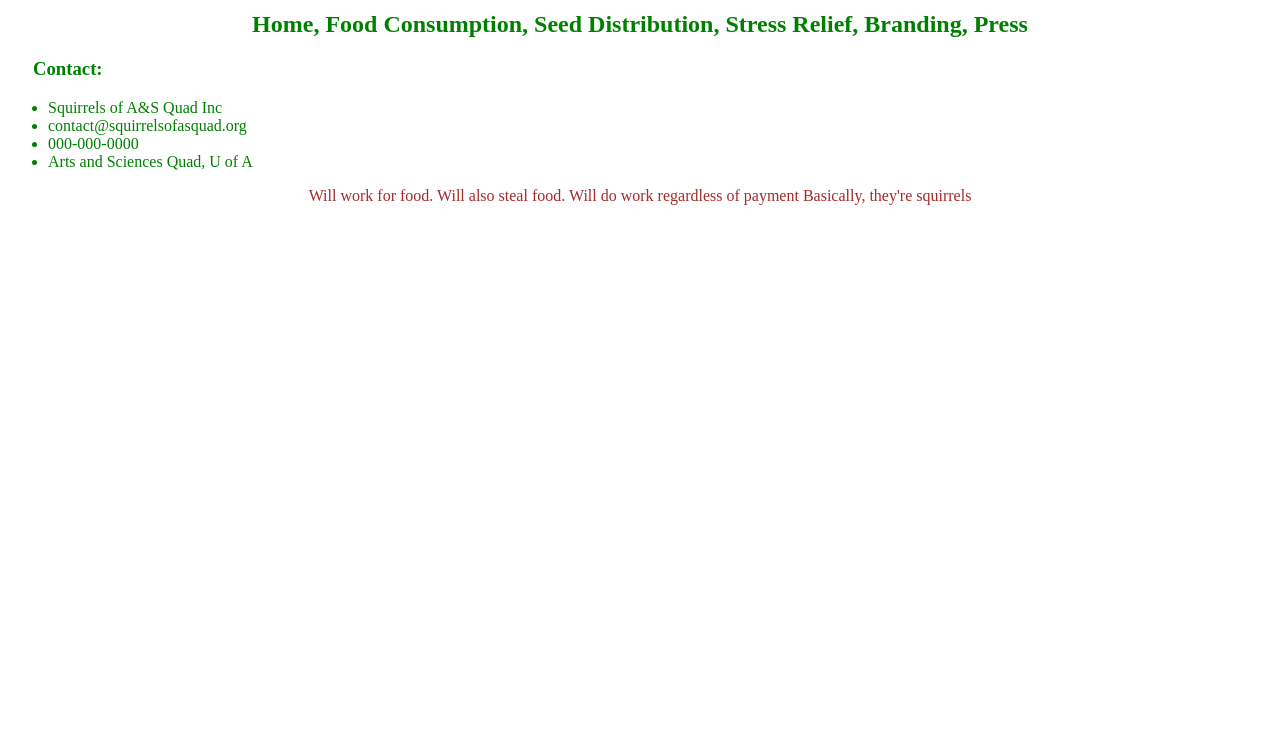
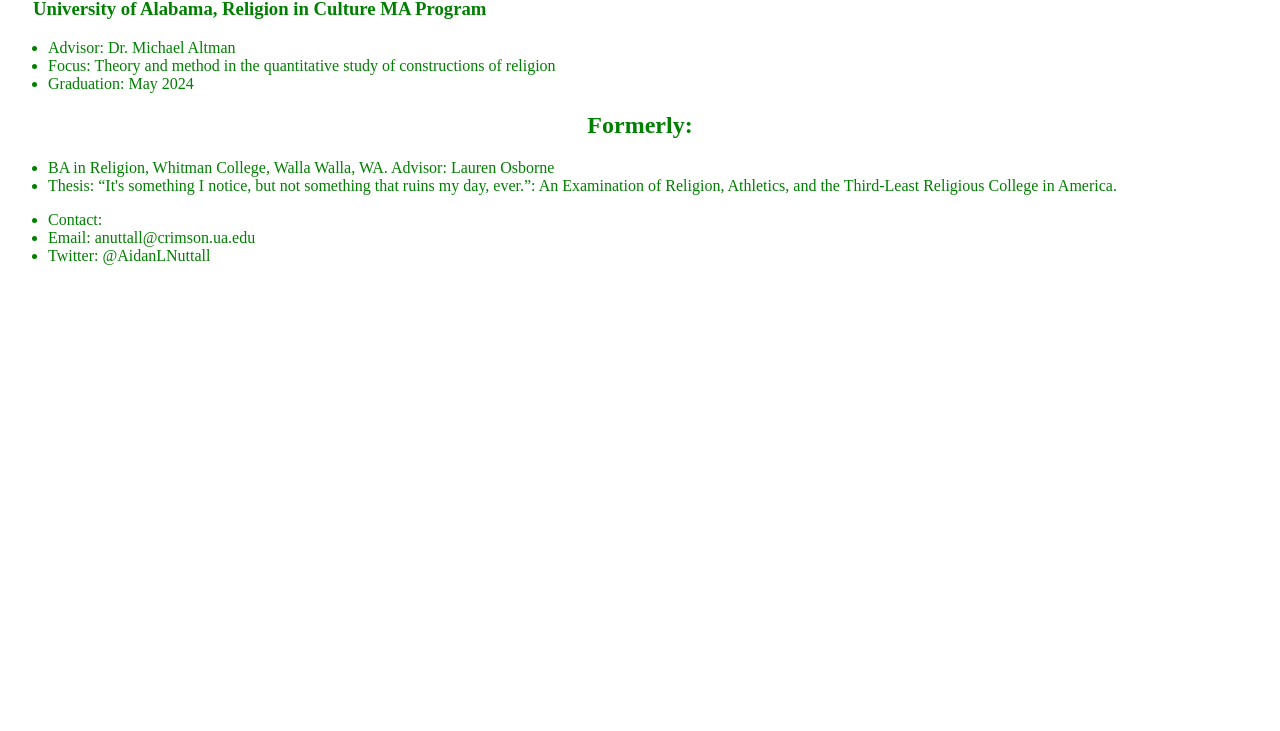
Before and after one commit to alnuttall/alnuttall.github.io, a plain HTML site: page index.html in a window 1280 px wide. Shown: the part 69-800 px from the top of the page. Drawn offline with Linux system fonts and the light colour scheme.

Commit message:
Update index.html

```diff
--- a/index.html
+++ b/index.html
@@ -1,24 +1,28 @@
 <!DOCTYPE html>
 <html lang="en">
     <head>
-<title>Squirrels of A&S Quad, Inc.</title>
+<title>Aidan Nuttall -- MA Student, University of Alabama Religion in Culture Program</title>
 <link rel="stylesheet" href="styles.css" />
     </head>
 
+<body>
+<h2>Current:</h2>
+<h3>University of Alabama, Religion in Culture MA Program</h3>
+<ul>
+<li>Advisor: Dr. Michael Altman</li>
+<li>Focus: Theory and method in the quantitative study of constructions of religion</li>
+<li>Graduation: May 2024</li>
+</ul>
+<h2>Formerly:</h2>
+<ul>
+<li>BA in Religion, Whitman College, Walla Walla, WA. Advisor: Lauren Osborne</li>
+<li>Thesis: “It's something I notice, but not something that ruins my day, ever.”: An Examination of Religion, Athletics, and the Third-Least Religious College in America. </li>
+</ul>
+<ul>
+<li><span>Contact:</span></li>
+<li>Email: anuttall@crimson.ua.edu</li>
+<li>Twitter: @AidanLNuttall</li>
+</ul>
 
-<body>
-<h1>Squirrels of A&S Quad, Inc.</h1>
-<h2>Home, Food Consumption, Seed Distribution, Stress Relief, Branding, Press</h2>
-<h3>Contact:</h3>
-<ul>
-    <li><span>Squirrels of A&S Quad Inc</span></li>
-    <li>contact@squirrelsofasquad.org</li>
-    <li>000-000-0000</li>
-    <li>Arts and Sciences Quad, U of A</li>
-</ul>
-<p> Will work for food.
-    Will also steal food.
-    Will do work regardless of payment
-    Basically, they're squirrels</p>
 </body>
 </html>
```
